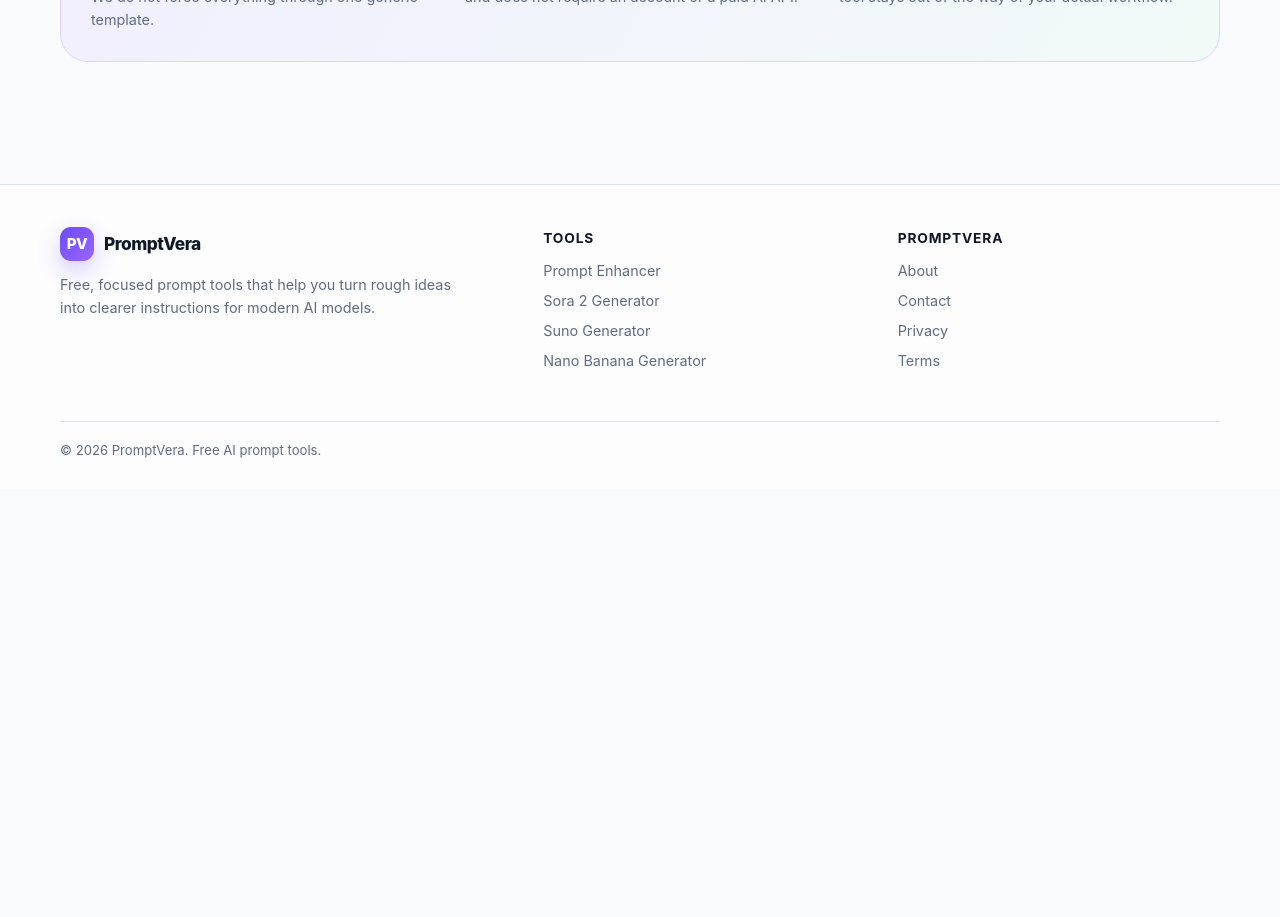
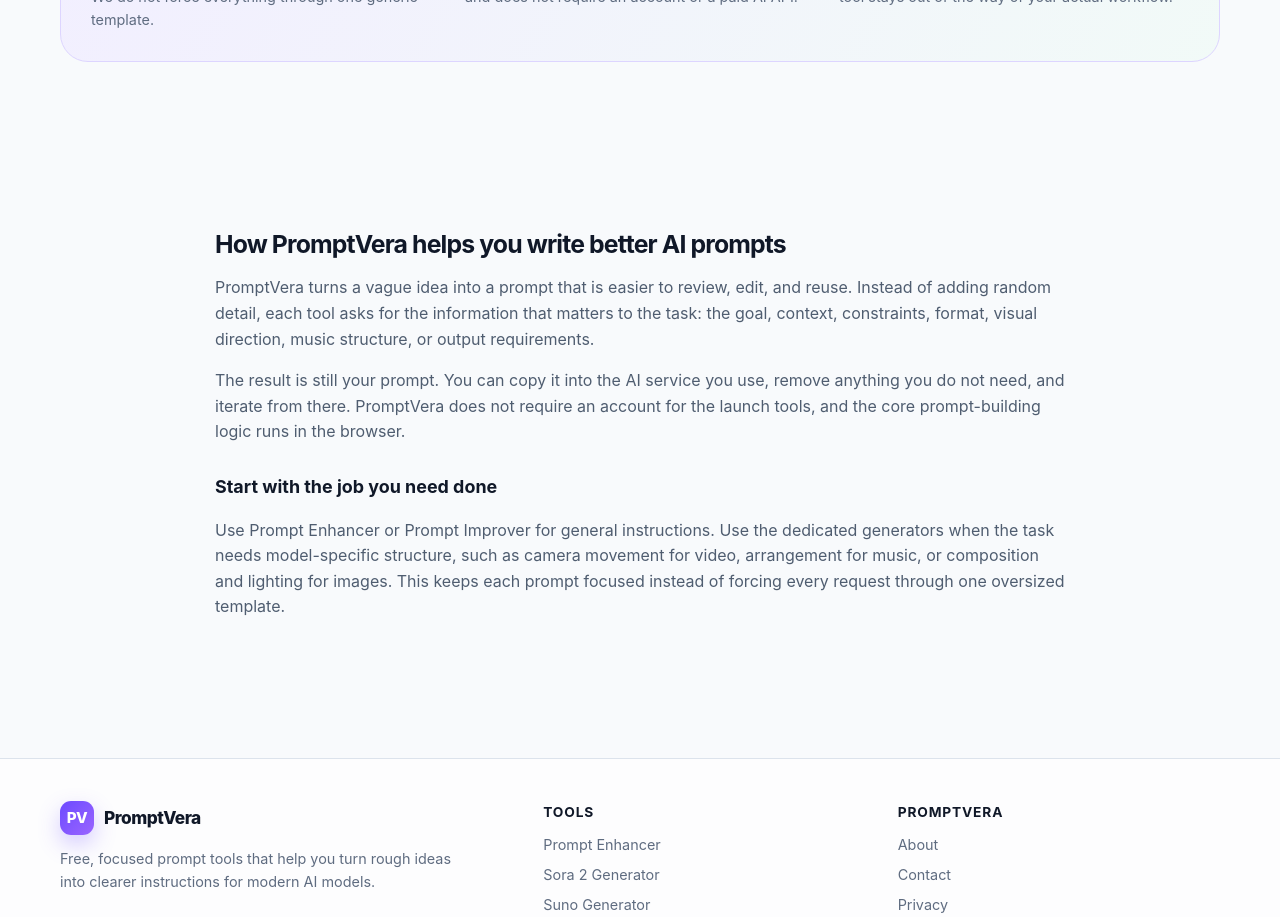
Before and after one commit to GrithX-Solutions/promptvera, a Next.js app: page / in a window 1280 px wide. Shown: the part 1660-2577 px from the top of the page. Before the commit the page ends 2149 px from the top, so only its background shows below. Built offline with nearby package versions, Linux system fonts and the light colour scheme.

Commit message:
seo: improve launch content and metadata

```diff
--- a/app/page.tsx
+++ b/app/page.tsx
@@ -101,6 +101,30 @@
           </div>
         </div>
       </section>
+
+      <section className="section">
+        <div className="shell content-wrap prose">
+          <h2>How PromptVera helps you write better AI prompts</h2>
+          <p>
+            PromptVera turns a vague idea into a prompt that is easier to review, edit, and reuse.
+            Instead of adding random detail, each tool asks for the information that matters to the
+            task: the goal, context, constraints, format, visual direction, music structure, or
+            output requirements.
+          </p>
+          <p>
+            The result is still your prompt. You can copy it into the AI service you use, remove
+            anything you do not need, and iterate from there. PromptVera does not require an account
+            for the launch tools, and the core prompt-building logic runs in the browser.
+          </p>
+          <h3>Start with the job you need done</h3>
+          <p>
+            Use Prompt Enhancer or Prompt Improver for general instructions. Use the dedicated
+            generators when the task needs model-specific structure, such as camera movement for
+            video, arrangement for music, or composition and lighting for images. This keeps each
+            prompt focused instead of forcing every request through one oversized template.
+          </p>
+        </div>
+      </section>
     </>
   );
 }
--- a/app/privacy-policy/page.tsx
+++ b/app/privacy-policy/page.tsx
@@ -2,8 +2,9 @@
 import { siteConfig } from "@/lib/site";
 
 export const metadata: Metadata = {
-  title: "Privacy Policy",
-  description: "PromptVera privacy policy.",
+  title: "Privacy Policy for PromptVera Tools",
+  description:
+    "Read how PromptVera handles prompt inputs, browser storage, analytics, advertising, third-party services, and privacy requests.",
   alternates: { canonical: "/privacy-policy" },
 };
 
--- a/app/terms/page.tsx
+++ b/app/terms/page.tsx
@@ -1,8 +1,9 @@
 import type { Metadata } from "next";
 
 export const metadata: Metadata = {
-  title: "Terms of Use",
-  description: "PromptVera terms of use.",
+  title: "Terms of Use for PromptVera Tools",
+  description:
+    "Read PromptVera's terms for using its free AI prompt tools, including acceptable use, third-party services, availability, and disclaimers.",
   alternates: { canonical: "/terms" },
 };
 
```
Also changed, not shown: app/about/page.tsx (+24 -2 lines), app/contact/page.tsx (+16 -1 lines).
